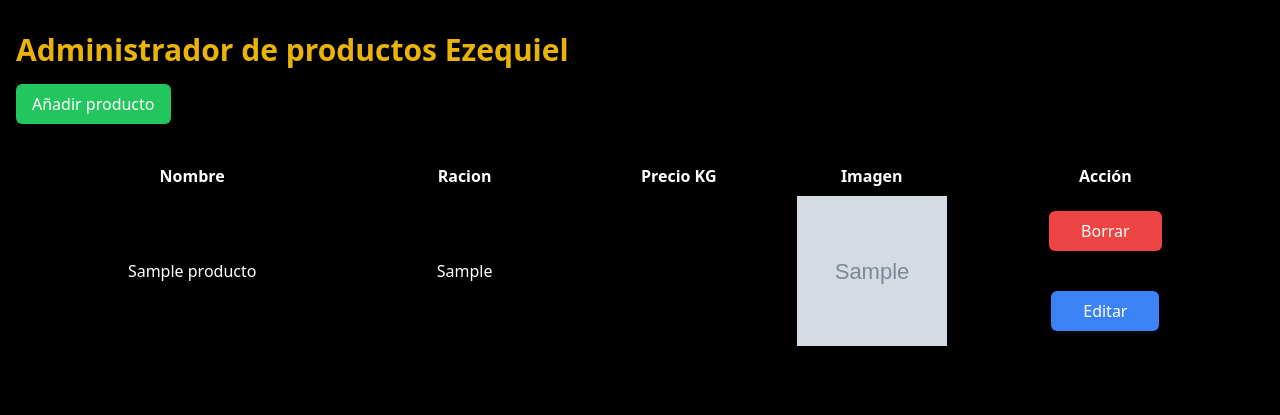
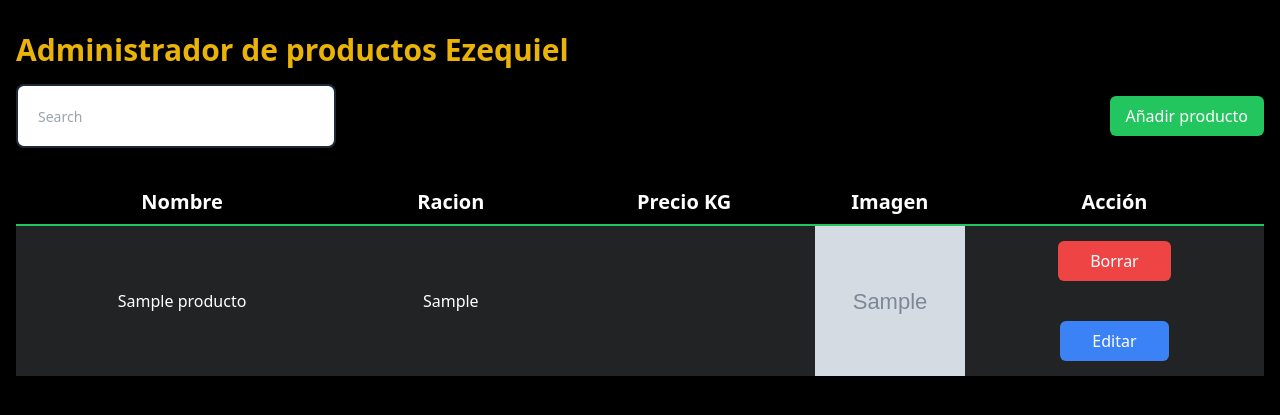
Before and after one commit to joropge/proyecto-DAW-ORG-JOR, a PHP site: page /proyecto-DAW-ORG-JOR/admin in a window 1280 px wide. Shown: the top 415 px of the page. Run offline with PHP 8.4, Linux system fonts and the light colour scheme; the visitor is signed in with stand-in values (Sample User, id 1); tables that the repository leaves empty or names only in its code hold one stand-in row (values such as "Sample post"); grey boxes marked "Sample" are stand-in pictures; data that the repository does not hold is empty; style sheets or scripts are compiled from the project's sources; some libraries are stand-ins or nearby versions.

Commit message:
Search bar

```diff
--- a/admin/index.php
+++ b/admin/index.php
@@ -83,26 +83,41 @@ if ($_SERVER['REQUEST_METHOD'] === 'GET' && isset($_GET['editarProducto'])) {
 <title>Administrador de productos Ezequiel</title>
 <link rel="stylesheet" href="../css/output.css" />
 <link href="https://cdn.jsdelivr.net/npm/tailwindcss@2.2.19" rel="stylesheet">
+<style>
+    tbody tr:nth-child(even) {
+        background-color: #171819;
+    }
+
+    tbody tr:nth-child(odd) {
+        background-color: #222324;
+    }
+</style>
 </head>
 
 <body class="bg-black text-white font-sans">
-<main class="container mx-auto px-4 py-8">
-<h1 class="text-yellow-500 text-3xl font-bold mb-4">Administrador de productos Ezequiel</h1>
-<a href="./actions/crear-producto.php"
-            class="inline-block bg-green-500 text-white px-4 py-2 rounded-md hover:bg-green-600 transition duration-300 ease-in-out">Añadir
-            producto</a>
+<main class="container mx-0 px-4 py-8">
+    <h1 class="text-yellow-500 text-3xl font-bold mb-4">Administrador de productos Ezequiel</h1>
+    <div class="flex justify-between items-center h-16">
 
-        <table class="mt-8 w-full table-auto">
-<thead>
-<tr>
-<th class="px-4 py-2">Nombre</th>
-<th class="px-4 py-2">Racion</th>
-<th class="px-4 py-2">Precio KG</th>
-<th class="px-4 py-2">Imagen</th>
-<th class="px-4 py-2">Acción</th>
+        <input type="text" id="search" class="w-80 border-2 border-gray-800 px-5 pr-16 rounded-lg text-sm focus:outline-none h-full text-black" placeholder="Search">
+
+        <a href="./actions/crear-producto.php"
+                class="inline-block bg-green-500 text-white px-4 py-2 rounded-md hover:bg-green-600 transition duration-300 ease-in-out">Añadir
+                producto</a>
+    </div>
+
+
+        <table class="mt-8 w-full">
+<thead class="border-b-2 border-green-500">
+<tr class="border-b-2 border-green-500">
+<th class="px-4 py-2 text-xl">Nombre</th>
+<th class="px-4 py-2 text-xl">Racion</th>
+<th class="px-4 py-2 text-xl">Precio KG</th>
+<th class="px-4 py-2 text-xl">Imagen</th>
+<th class="px-4 py-2 text-xl">Acción</th>
 </tr>
 </thead>
-<tbody>
+<tbody class="odd:bg-slate-300">
 <?php
                 // Your PHP code to display the products from the "productos" table goes here
                 $query = "SELECT * FROM productos";
@@ -111,7 +126,7 @@ if ($_SERVER['REQUEST_METHOD'] === 'GET' && isset($_GET['editarProducto'])) {
 
 while ($row = mysqli_fetch_assoc($resultado)) {
     echo "<tr class='h-full'>";
-    echo "<td class='px-4 py-2 text-center'>" . $row['nombre'] . "</td>";
+    echo "<td id='nameSearch' class='px-4 py-2 text-center'>" . $row['nombre'] . "</td>";
     echo "<td class='px-4 py-2 text-center'>" . $row['racion'] . "</td>";
     echo "<td class='px-4 py-2 text-center'>" . $row['precioKg'] . "</td>";
     if (!empty($row['imagen'])) {
@@ -135,6 +150,23 @@ while ($row = mysqli_fetch_assoc($resultado)) {
             </tbody>
 </table>
 </main>
+
+<script>
+    const search = document.getElementById('search');
+    search.addEventListener('keyup', function() {
+        let value = search.value.toLowerCase();
+        let rows = document.querySelectorAll('tbody tr');
+        rows.forEach(row => {
+            let nameCell = row.querySelector('#nameSearch');
+            let rowText = nameCell.textContent.toLowerCase();
+            if (rowText.includes(value)) {
+                row.style.display = '';
+
+            } else {
+                row.style.display = 'none';
+            }
+        });
+    });
+</script>
 </body>
-
 </html>
```
